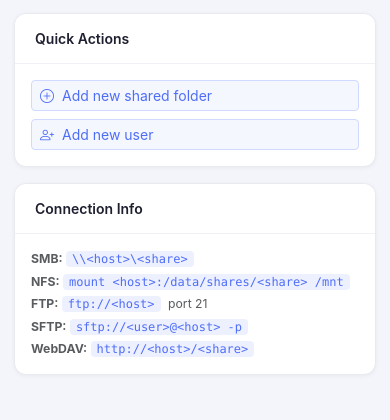
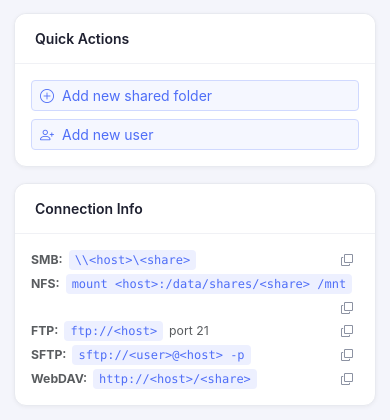
Before and after one commit to cruz-sketch/coshic-nas, a Flask app: template app/templates/dashboard.html in a window 390 px wide. Shown: the part 593-1013 px from the top of the page. Run offline with Flask 3, Linux system fonts and the light colour scheme; the template is opened without the code that fills it, so the values that code supplies are empty; the visitor is signed in with stand-in values (Sample User, id 1); parts of the project's set-up code (start-up, migrations or seed data) failed here and were passed over; some libraries are stand-ins or nearby versions.

Commit message:
Better look on mobile devices.

```diff
--- a/app/app.py
+++ b/app/app.py
@@ -26,6 +26,7 @@ _ADMIN_PASSWORD_FILE = os.path.join(_CONFIG_DIR, 'admin_password')
 _SECRET_FILE         = os.path.join(_CONFIG_DIR, 'flask_secret')
 _NAS_SSH_PORT        = os.environ.get('NAS_SSH_PORT', '2222')
 _SHARES_ROOT         = os.path.realpath(os.environ.get('SHARES_DIR', '/data/shares'))
+_APP_VERSION         = '0.7.3'
 
 # ═══════════════════════════════════════════════════════════════ App init ═══
 
@@ -186,7 +187,7 @@ def _csrf_error(e):
 
 @app.context_processor
 def _inject_csrf():
-    return {'csrf_token': generate_csrf}
+    return {'csrf_token': generate_csrf, 'app_version': _APP_VERSION}
 
 
 @app.after_request
--- a/app/static/css/style.css
+++ b/app/static/css/style.css
@@ -229,6 +229,20 @@ code {
   justify-content: center;
   font-size: 22px;
   flex-shrink: 0;
+}
+
+/* Tinted variants for stat-icon (replace inline style="background:rgba(...);color:...") */
+.stat-icon-primary { background: rgba(79,110,247,.15);  color: #4f6ef7; }
+.stat-icon-success { background: rgba(34,197,94,.15);   color: #22c55e; }
+.stat-icon-warning { background: rgba(251,191,36,.15);  color: #f59e0b; }
+.stat-icon-purple  { background: rgba(168,139,250,.15); color: #a78bfa; }
+.stat-icon-info    { background: rgba(6,182,212,.15);   color: #06b6d4; }
+
+/* Smaller stat-icon (e.g. inside cards on Settings) */
+.stat-icon-sm {
+  width: 40px;
+  height: 40px;
+  font-size: 18px;
 }
 
 .stat-label {
@@ -754,6 +768,37 @@ code {
   line-height: 1.4;
 }
 
+/* ══════════════════════════════════ Connection Info (dashboard) */
+.conn-row {
+  display: flex;
+  align-items: center;
+  gap: 6px;
+  margin-bottom: 4px;
+  flex-wrap: wrap;
+}
+
+.conn-row strong { flex-shrink: 0; }
+
+.conn-copy-btn {
+  background: transparent;
+  border: 0;
+  color: var(--text-muted);
+  padding: 2px 6px;
+  font-size: 12px;
+  line-height: 1;
+  cursor: pointer;
+  border-radius: 4px;
+  transition: color .15s, background .15s;
+  margin-left: auto;
+}
+
+.conn-copy-btn:hover { color: var(--accent); background: #edf0ff; }
+.conn-copy-btn:focus-visible {
+  outline: 2px solid var(--accent);
+  outline-offset: 1px;
+  color: var(--accent);
+}
+
 /* ══════════════════════════════════ Toast stack */
 .toast-stack {
   position: fixed;
--- a/app/static/js/app.js
+++ b/app/static/js/app.js
@@ -18,6 +18,34 @@ window.CSRF_TOKEN = document.querySelector('meta[name="csrf-token"]')?.content |
     return _fetch(input, init);
   };
 })();
+
+// ─────────────────────────────────────────────────────── Clipboard helper
+// Copies `text` to clipboard. The optional `container` element receives the
+// hidden <textarea> when falling back to execCommand('copy') - required when
+// the caller is inside a Bootstrap modal whose focus trap would otherwise
+// reject focus() on a node outside it. Returns Promise<boolean>.
+window.copyText = function (text, container) {
+  container = container || document.body;
+  return new Promise((resolve) => {
+    const fallback = () => {
+      const el = document.createElement('textarea');
+      el.value = text;
+      el.style.cssText = 'position:absolute;opacity:0;pointer-events:none;width:1px;height:1px';
+      container.appendChild(el);
+      el.focus();
+      el.select();
+      let ok = false;
+      try { ok = document.execCommand('copy'); } catch (_) {}
+      el.remove();
+      resolve(ok);
+    };
+    if (window.isSecureContext && navigator.clipboard) {
+      navigator.clipboard.writeText(text).then(() => resolve(true)).catch(fallback);
+    } else {
+      fallback();
+    }
+  });
+};
 
 // ─────────────────────────────────────────────────────── Toast helper
 window.showToast = function (message, variant = 'info') {
--- a/app/templates/audit.html
+++ b/app/templates/audit.html
@@ -30,7 +30,7 @@
           <th scope="col">Actor</th>
           <th scope="col">Action</th>
           <th scope="col">Target</th>
-          <th scope="col">Details</th>
+          <th class="d-none d-md-table-cell" scope="col">Details</th>
           <th class="pe-4" scope="col">From</th>
         </tr>
       </thead>
@@ -50,7 +50,7 @@
             <span class="badge badge-soft badge-{{ sev }}">{{ r.action }}</span>
           </td>
           <td class="fw-semibold">{{ r.target }}</td>
-          <td class="text-muted small" style="max-width:340px;word-break:break-all">{{ r.details }}</td>
+          <td class="d-none d-md-table-cell text-muted small" style="max-width:340px;word-break:break-all">{{ r.details }}</td>
           <td class="pe-4 text-muted small" style="white-space:nowrap">{{ r.remote_addr }}</td>
         </tr>
         {% endfor %}
--- a/app/templates/base.html
+++ b/app/templates/base.html
@@ -50,7 +50,7 @@
 
     <div class="sidebar-footer">
       <i class="bi bi-circle-fill text-success" style="font-size:8px" aria-hidden="true"></i>
-      <span>Coshic NAS v0.7.2</span>
+      <span>Coshic NAS v{{ app_version }}</span>
       <a href="https://github.com/cruz-sketch/coshic-nas" target="_blank" rel="noopener noreferrer"
          aria-label="View Coshic NAS on GitHub"
          style="color:inherit;line-height:1;margin-left:6px">
--- a/app/templates/dashboard.html
+++ b/app/templates/dashboard.html
@@ -27,7 +27,7 @@
 <div class="row g-3 mb-4 stats-row">
   <div class="col-xl-3 col-sm-6">
     <div class="stat-card">
-      <div class="stat-icon" style="background:rgba(79,110,247,.15);color:#4f6ef7" aria-hidden="true">
+      <div class="stat-icon stat-icon-primary" aria-hidden="true">
         <i class="bi bi-folder-fill"></i>
       </div>
       <div>
@@ -38,7 +38,7 @@
   </div>
   <div class="col-xl-3 col-sm-6">
     <div class="stat-card">
-      <div class="stat-icon" style="background:rgba(34,197,94,.15);color:#22c55e" aria-hidden="true">
+      <div class="stat-icon stat-icon-success" aria-hidden="true">
         <i class="bi bi-people-fill"></i>
       </div>
       <div>
@@ -49,7 +49,7 @@
   </div>
   <div class="col-xl-3 col-sm-6">
     <div class="stat-card">
-      <div class="stat-icon" style="background:rgba(251,191,36,.15);color:#f59e0b" aria-hidden="true">
+      <div class="stat-icon stat-icon-warning" aria-hidden="true">
         <i class="bi bi-cpu-fill"></i>
       </div>
       <div>
@@ -64,7 +64,7 @@
     {% if disk %}
     <div class="stat-card disk-card">
       <div class="disk-top">
-        <div class="stat-icon" style="background:rgba(168,139,250,.15);color:#a78bfa" aria-hidden="true">
+        <div class="stat-icon stat-icon-purple" aria-hidden="true">
           <i class="bi bi-hdd-fill"></i>
         </div>
         <div>
@@ -88,7 +88,7 @@
     </div>
     {% else %}
     <div class="stat-card">
-      <div class="stat-icon" style="background:rgba(168,139,250,.15);color:#a78bfa" aria-hidden="true">
+      <div class="stat-icon stat-icon-purple" aria-hidden="true">
         <i class="bi bi-hdd-fill"></i>
       </div>
       <div>
@@ -192,20 +192,35 @@
       </div>
       <div class="card-body small text-muted">
         {% set h = nas_host if nas_host else '&lt;host&gt;' %}
-        <div class="mb-1"><strong>SMB:</strong>
+        <div class="conn-row"><strong>SMB:</strong>
           <code>\\{{ h | safe }}\&lt;share&gt;</code>
+          <button type="button" class="conn-copy-btn js-conn-copy" aria-label="Copy SMB path">
+            <i class="bi bi-copy" aria-hidden="true"></i>
+          </button>
         </div>
-        <div class="mb-1"><strong>NFS:</strong>
+        <div class="conn-row"><strong>NFS:</strong>
           <code>mount {{ h | safe }}:/data/shares/&lt;share&gt; /mnt</code>
+          <button type="button" class="conn-copy-btn js-conn-copy" aria-label="Copy NFS mount command">
+            <i class="bi bi-copy" aria-hidden="true"></i>
+          </button>
         </div>
-        <div class="mb-1"><strong>FTP:</strong>
-          <code>ftp://{{ h | safe }}</code> <span class="ms-1">port 21</span>
+        <div class="conn-row"><strong>FTP:</strong>
+          <code>ftp://{{ h | safe }}</code> <span>port 21</span>
+          <button type="button" class="conn-copy-btn js-conn-copy" aria-label="Copy FTP URL">
+            <i class="bi bi-copy" aria-hidden="true"></i>
+          </button>
         </div>
-        <div class="mb-1"><strong>SFTP:</strong>
+        <div class="conn-row"><strong>SFTP:</strong>
           <code>sftp://&lt;user&gt;@{{ h | safe }} -p {{ nas_ssh_port }}</code>
+          <button type="button" class="conn-copy-btn js-conn-copy" aria-label="Copy SFTP command">
+            <i class="bi bi-copy" aria-hidden="true"></i>
+          </button>
         </div>
-        <div><strong>WebDAV:</strong>
+        <div class="conn-row mb-0"><strong>WebDAV:</strong>
           <code>http://{{ h | safe }}/&lt;share&gt;</code>
+          <button type="button" class="conn-copy-btn js-conn-copy" aria-label="Copy WebDAV URL">
+            <i class="bi bi-copy" aria-hidden="true"></i>
+          </button>
         </div>
       </div>
     </div>
@@ -287,6 +302,23 @@
   document.querySelectorAll('.svc-toggle').forEach(cb => {
     cb.addEventListener('change', () => toggleService(cb));
   });
+
+  // Connection Info copy buttons - read the <code> next to the button.
+  document.querySelectorAll('.js-conn-copy').forEach(btn => {
+    btn.addEventListener('click', async () => {
+      const code = btn.parentElement.querySelector('code');
+      if (!code) return;
+      const ok = await window.copyText(code.textContent);
+      const icon = btn.querySelector('i');
+      if (ok) {
+        icon.className = 'bi bi-check-lg text-success';
+        showToast('Copied to clipboard', 'success');
+        setTimeout(() => { icon.className = 'bi bi-copy'; }, 1600);
+      } else {
+        showToast('Copy failed', 'danger');
+      }
+    });
+  });
 })();
 </script>
 {% endblock %}
--- a/app/templates/settings.html
+++ b/app/templates/settings.html
@@ -53,9 +53,7 @@
       </div>
       <div class="card-body">
         <div class="d-flex align-items-start gap-3 mb-3">
-          <div class="stat-icon flex-shrink-0"
-               style="background:rgba(79,110,247,.15);color:var(--accent);width:40px;height:40px;font-size:18px"
-               aria-hidden="true">
+          <div class="stat-icon stat-icon-sm stat-icon-primary flex-shrink-0" aria-hidden="true">
             <i class="bi bi-arrow-clockwise"></i>
           </div>
           <div>
--- a/app/templates/users.html
+++ b/app/templates/users.html
@@ -54,7 +54,7 @@
             {% endif %}
           </td>
           <td class="text-muted small">{{ u.created_at[:16] if u.created_at else '-' }}</td>
-          <td class="text-end pe-4">
+          <td class="text-end pe-4 text-nowrap">
             <a href="{{ url_for('user_edit', uid=u.id) }}"
                class="btn btn-sm btn-outline-primary btn-icon me-1"
                aria-label="Edit user {{ u.username }}"
```
Also changed, not shown: app/templates/shares.html (+10 -19 lines), Screenshot 2026-05-05 212848.png (deleted).
